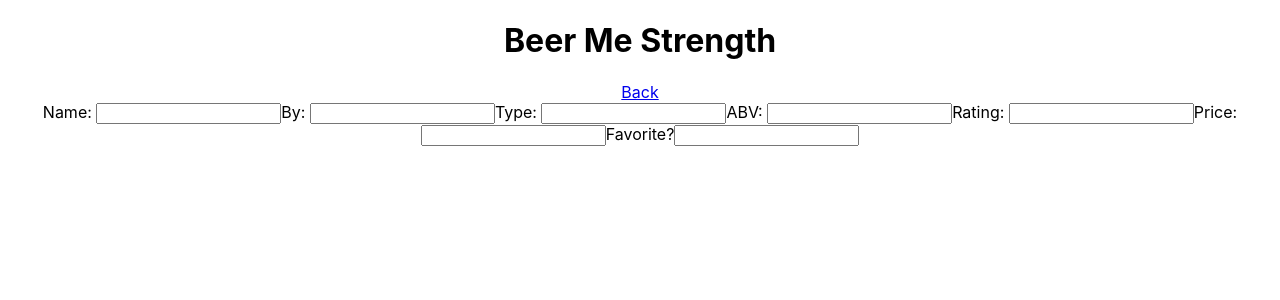
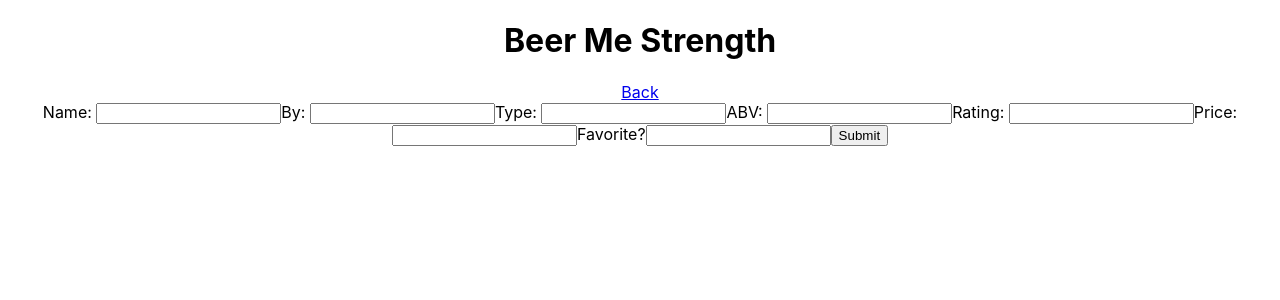
Before and after one commit to wjacobs71086/BeerMeStrength, a React (Create React App) app: page /new in a window 1280 px wide. Shown: the top 300 px of the page. Built offline with nearby package versions, Linux system fonts and the light colour scheme.

Commit message:
still working on iterating a new beer object

```diff
--- a/src/Routes/NewBeer.js
+++ b/src/Routes/NewBeer.js
@@ -3,28 +3,57 @@ import { Link } from 'react-router-dom';
 
 
 export const NewBeer = () => {
+
+// This page needs to collect the information from this form, then add the data to the demobeer dataset.
+// In a real world case, this will need to actually call an API service function to make a post call to the DB and post this new beer data
+// Then, upon completion send the user back to the home page and fetch the updated list.
+
+const handleSubmit = (ev) => {
+    ev.preventDefault();
+    let newBeer = {
+        name: '',
+        by: '',
+        type: '',
+        abv: 0,
+        rating: 0,
+        price: '',
+        fav: false
+    }
+    // iterate over ev.target and add them to an object that will be this newBeer. Possible go back to the other method.
+
+   let test = Array.from(ev.target)
+    test.forEach(field => {
+        if (field.type == 'text') {
+            newBeer[field.name] = field.value
+        }
+    })
+
+console.log('the newest beer', newBeer)
+
+
+    // **** - const {name, by, type, abv, rating, price, fav} = ev.target
+
+}
+
     return (
         <div>
-            <Link
-                to='/'>
-                Back
-            </Link>
-
-            <form>
+            <Link to='/'>Back</Link>
+            <form onSubmit={handleSubmit}>
                 <label>Name: </label>
-                <input type='text'/>
+                <input type='text' name='name'/>
                 <label>By: </label>
-                <input type='text'/>
+                <input type='text' name='by'/>
                 <label>Type: </label>
-                <input type='text'/>
+                <input type='text' name='type'/>
                 <label>ABV: </label>
-                <input type='text'/>
+                <input type='text' name='abv'/>
                 <label>Rating: </label>
-                <input type='text'/>
+                <input type='text' name='rating'/>
                 <label>Price: </label>
-                <input type='text'/>
+                <input type='text' name='price'/>
                 <label>Favorite?</label>
-                <input type='text'/>
+                <input type='text' name='fav'/>
+                <button type='submit'>Submit</button>
             </form>
         </div>
     )
```
